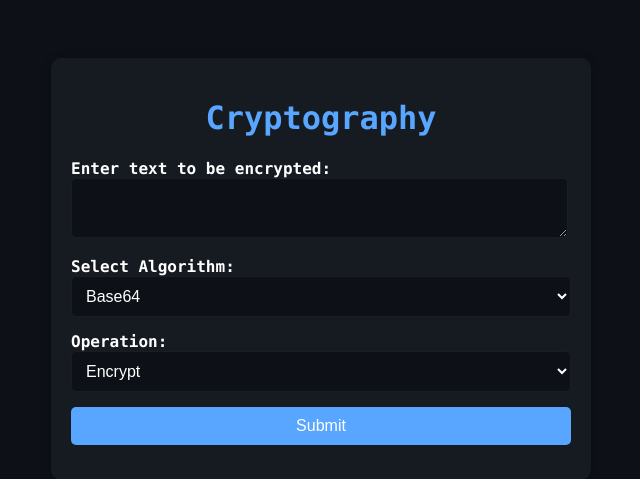
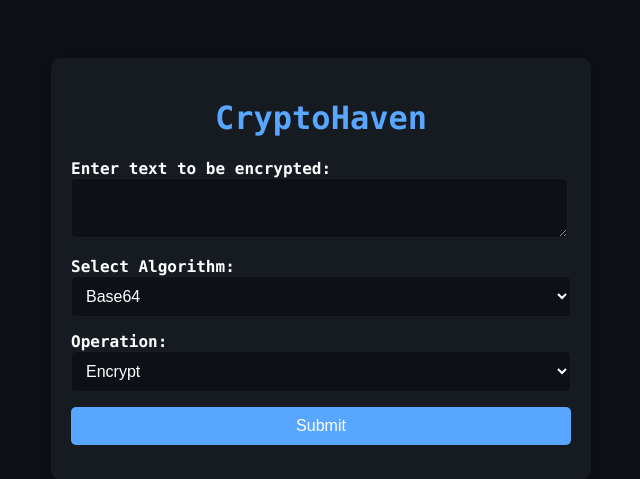
Before and after one commit to JoshKrav/CryptoHaven, a Flask app: page / in a window 1280 px wide. Shown: the top 479 px of the page, without its empty margins (319-959 px from the left). Run offline with Flask 3, Linux system fonts and the light colour scheme.

Commit message:
Changed name to CryptoHaven

```diff
--- a/templates/index.html
+++ b/templates/index.html
@@ -3,12 +3,12 @@
 <head>
     <meta charset="UTF-8">
     <meta name="viewport" content="width=device-width, initial-scale=1.0">
-    <title>Cryptography</title>
+    <title>CryptoHaven</title>
     <link rel="stylesheet" href="/static/stylesheet.css">
 </head>
 <body>
     <form method="POST">
-        <h1>Cryptography</h1>
+        <h1>CryptoHaven</h1>
         <h4 for="text">Enter text to be encrypted:</h4>
         <textarea id="text" name="text">{% if originalText %}{{ originalText }}{% endif %}</textarea>
 
```
